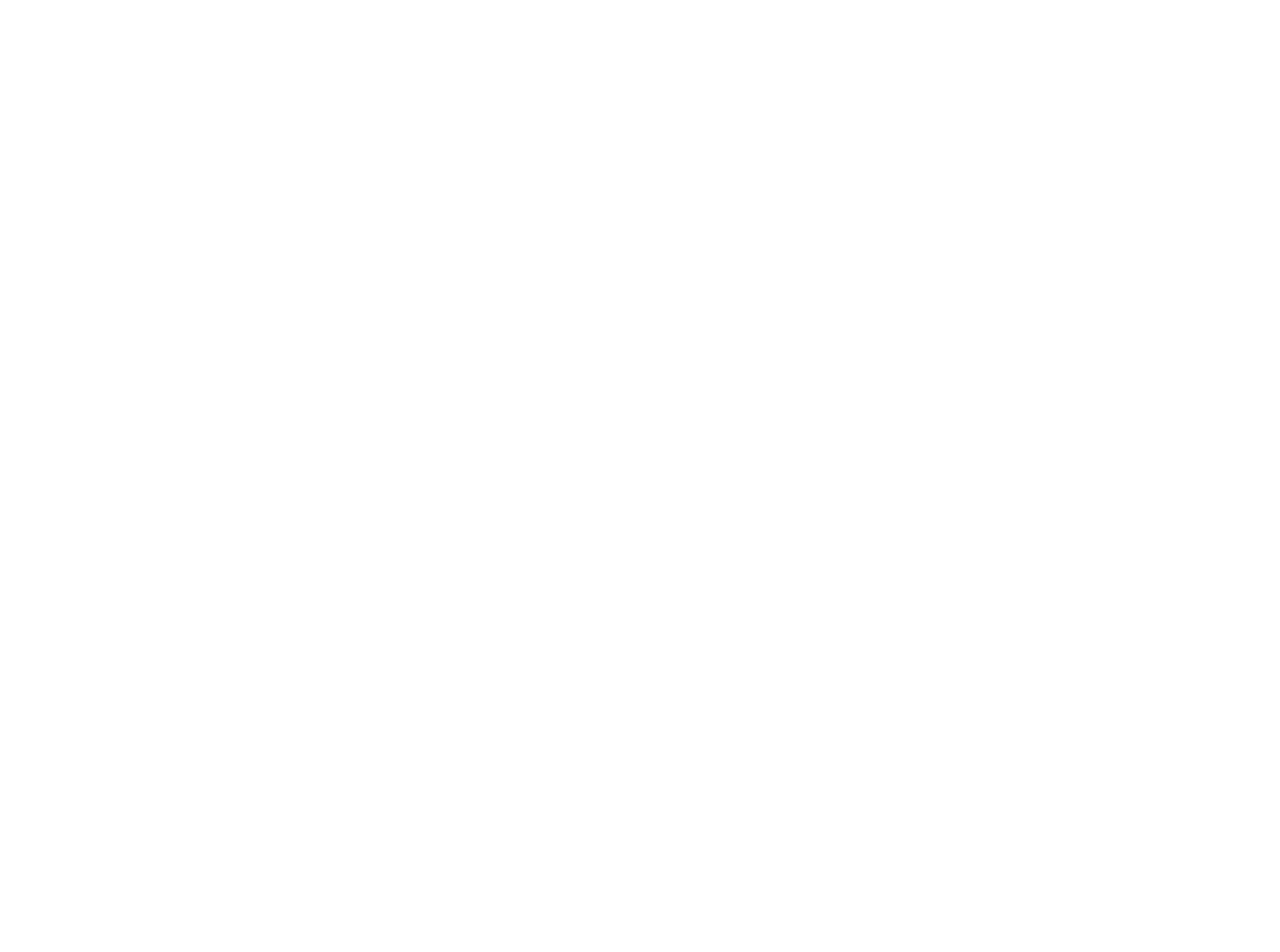
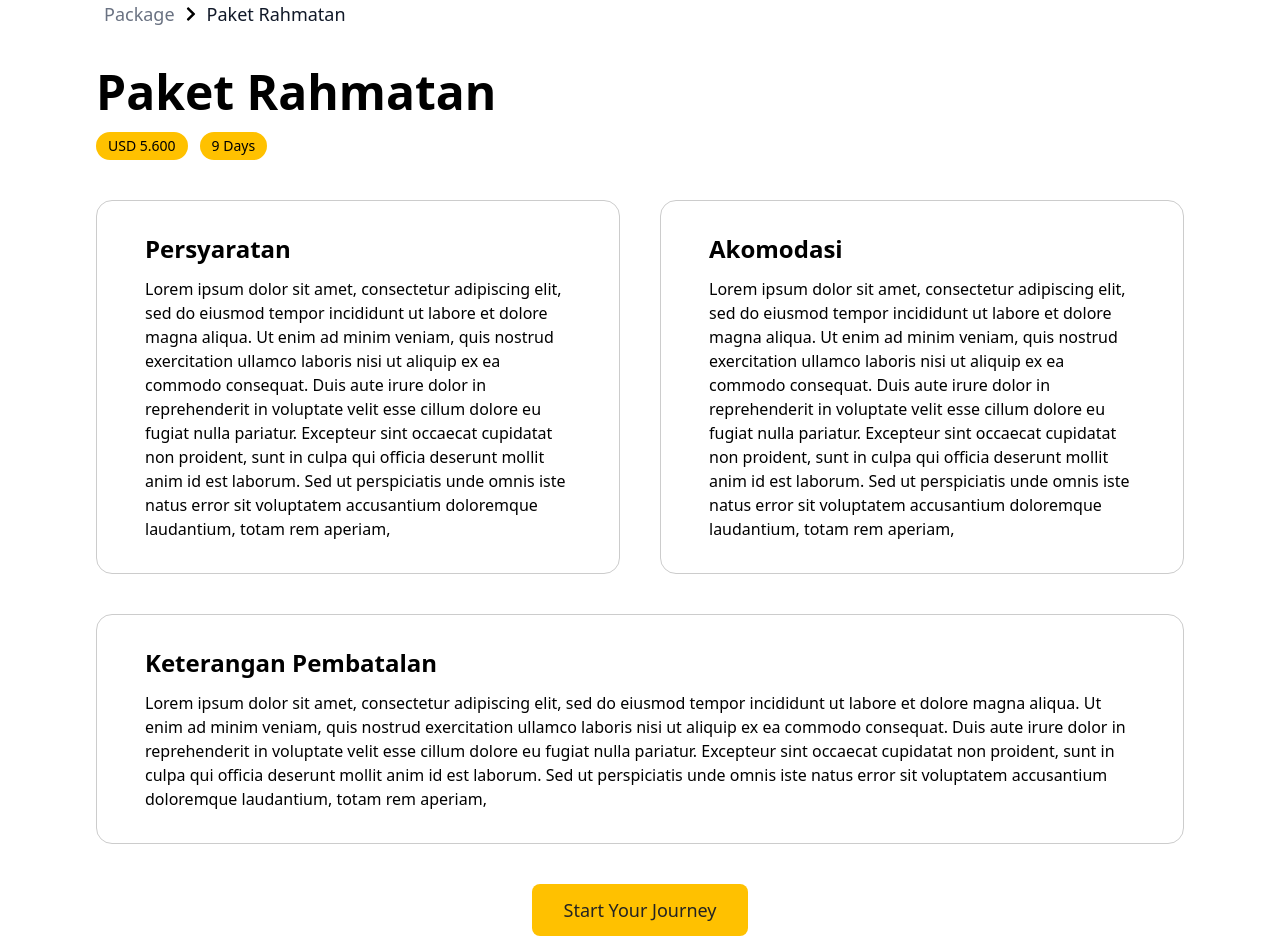
Before and after one commit to nugrahaa878/maktour-web-next, a Next.js app: page /packages/1 in a window 1280 px wide. Shown: the part 120-1072 px from the top of the page. Before the commit the page ends 800 px from the top, so only its background shows below. Built offline with nearby package versions, Linux system fonts and the light colour scheme; a web font is replaced by a local one.

Commit message:
add basic page detail package

```diff
--- a/src/app/packages/[slug]/page.tsx
+++ b/src/app/packages/[slug]/page.tsx
@@ -1,9 +1,57 @@
+import BreadCrumb from "@/components/BreadCrumb";
+import Chip from "@/components/Chip";
 import Navbar from "@/components/navbar";
+import { ExploreButton } from "../components/ExploreButton";
+import Footer from "@/components/footer";
 
 const PackageDetails = () => {
+
+
   return (
     <main className="min-h-screen">
       <Navbar isWhiteBackground />
+
+      <div className="px-24 py-10">
+        <BreadCrumb items={[{
+          href: '/home',
+          label: 'Package',
+        }, {
+          href: '/asd',
+          label: 'Paket Rahmatan',
+        }]} />
+      </div>
+
+      <div className="px-24">
+        <h1 className="text-5xl font-bold mb-4">Paket Rahmatan</h1>
+
+        <div className="flex gap-3 mb-10">
+          <Chip label="USD 5.600" />
+          <Chip label="9 Days" />
+        </div>
+
+        <div className="flex flex-col gap-10">
+          <div className="flex gap-10">
+            <div className="flex-1 border border-[#CCCCCC] rounded-2xl py-8 px-12">
+              <h3 className="text-2xl font-bold mb-3">Persyaratan</h3>
+              <p>Lorem ipsum dolor sit amet, consectetur adipiscing elit, sed do eiusmod tempor incididunt ut labore et dolore magna aliqua. Ut enim ad minim veniam, quis nostrud exercitation ullamco laboris nisi ut aliquip ex ea commodo consequat. Duis aute irure dolor in reprehenderit in voluptate velit esse cillum dolore eu fugiat nulla pariatur. Excepteur sint occaecat cupidatat non proident, sunt in culpa qui officia deserunt mollit anim id est laborum. Sed ut perspiciatis unde omnis iste natus error sit voluptatem accusantium doloremque laudantium, totam rem aperiam, </p>
+            </div>
+            <div className="flex-1 border border-[#CCCCCC] rounded-2xl py-8 px-12">
+              <h3 className="text-2xl font-bold mb-3">Akomodasi</h3>
+              <p>Lorem ipsum dolor sit amet, consectetur adipiscing elit, sed do eiusmod tempor incididunt ut labore et dolore magna aliqua. Ut enim ad minim veniam, quis nostrud exercitation ullamco laboris nisi ut aliquip ex ea commodo consequat. Duis aute irure dolor in reprehenderit in voluptate velit esse cillum dolore eu fugiat nulla pariatur. Excepteur sint occaecat cupidatat non proident, sunt in culpa qui officia deserunt mollit anim id est laborum. Sed ut perspiciatis unde omnis iste natus error sit voluptatem accusantium doloremque laudantium, totam rem aperiam, </p>
+            </div>
+          </div>
+          <div className="border border-[#CCCCCC] rounded-2xl py-8 px-12">
+            <h3 className="text-2xl font-bold mb-3">Keterangan Pembatalan</h3>
+            <p>Lorem ipsum dolor sit amet, consectetur adipiscing elit, sed do eiusmod tempor incididunt ut labore et dolore magna aliqua. Ut enim ad minim veniam, quis nostrud exercitation ullamco laboris nisi ut aliquip ex ea commodo consequat. Duis aute irure dolor in reprehenderit in voluptate velit esse cillum dolore eu fugiat nulla pariatur. Excepteur sint occaecat cupidatat non proident, sunt in culpa qui officia deserunt mollit anim id est laborum. Sed ut perspiciatis unde omnis iste natus error sit voluptatem accusantium doloremque laudantium, totam rem aperiam, </p>
+          </div>
+        </div>
+      </div>
+
+      <div className="flex justify-center mt-10 mb-10">
+        <ExploreButton />
+      </div>
+
+      <Footer />
     </main>
   )
 }
--- /dev/null
+++ b/src/app/packages/components/ExploreButton.tsx
@@ -0,0 +1,23 @@
+'use client';
+
+export const ExploreButton = () => {
+  const handleClick = () => {
+    const isMobile = /iPhone|iPad|iPod|Android/i.test(navigator.userAgent);
+    const url = 'https://wa.me/6281268529556';
+
+    if (isMobile) {
+      window.location.href = url;
+    } else {
+      window.open(url, '_blank');
+    }
+  };
+
+  return (
+    <button
+      className="bg-[#FFC100] hover:bg-emerald-700 text-[#232323] px-6 py-2 md:px-8 md:py-3 rounded-lg text-sm md:text-lg font-medium transition-colors duration-300"
+      onClick={handleClick}
+    >
+      Start Your Journey
+    </button>
+  );
+};
--- /dev/null
+++ b/src/components/BreadCrumb.tsx
@@ -0,0 +1,34 @@
+import Link from 'next/link';
+import { FaChevronRight, FaHome } from 'react-icons/fa';
+
+
+export interface BreadcrumbItem {
+  label: string;
+  href: string;
+}
+
+interface BreadCrumbProps {
+  items: BreadcrumbItem[];
+  className?: string;
+}
+
+export default function BreadCrumb({ items, className = '' }: BreadCrumbProps) {
+  return (
+    <nav className={`flex items-center space-x-2 text-sm ${className}`}>
+      {items.map((item, index) => (
+        <div key={item.href} className="flex items-center">
+          {index > 0 && <FaChevronRight className="h-4 w-4 text-black" />}
+          <Link
+            href={item.href}
+            className={`ml-2 text-lg ${index === items.length - 1
+              ? 'text-gray-900 font-medium'
+              : 'text-gray-500 hover:text-gray-700'
+              }`}
+          >
+            {item.label}
+          </Link>
+        </div>
+      ))}
+    </nav>
+  );
+}
```
